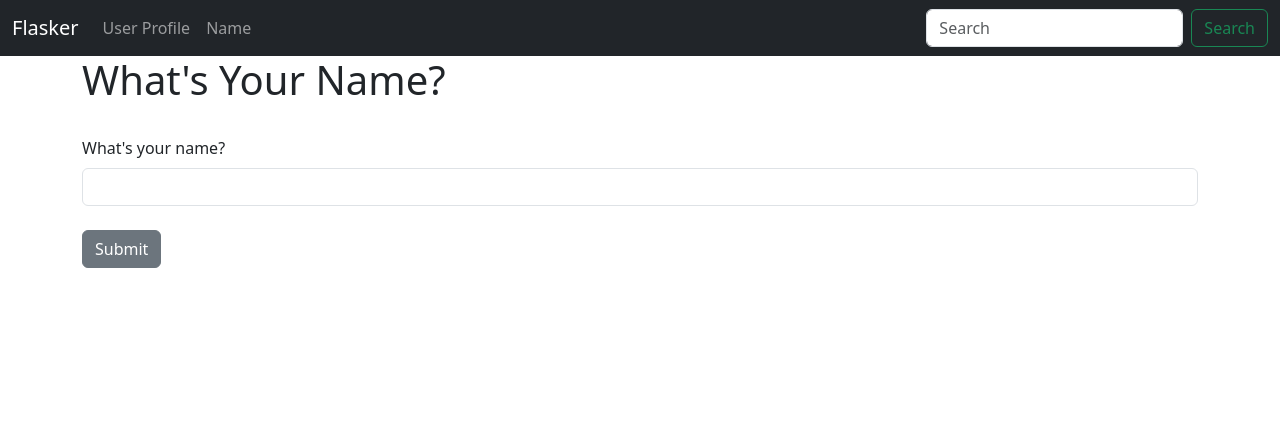
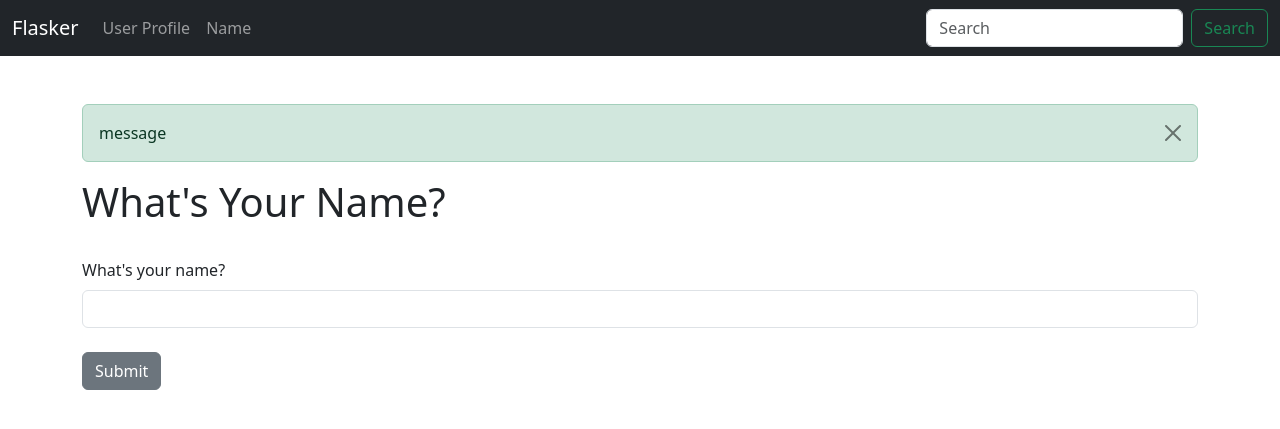
Before and after one commit to Alejoho/Flasker, a Flask app: page /name in a window 1280 px wide. Shown: the top 429 px of the page. Run offline with Flask 3, Linux system fonts and the light colour scheme; one stand-in notice (Sample message) is shown; some libraries are stand-ins or nearby versions.

Commit message:
End of the 6th video. Flash messages

```diff
--- a/app.py
+++ b/app.py
@@ -1,4 +1,4 @@
-from flask import Flask, render_template
+from flask import Flask, render_template, flash
 from flask_wtf import FlaskForm
 from wtforms import StringField, SubmitField
 from wtforms.validators import DataRequired
@@ -56,5 +56,6 @@ def name():
     if form.validate_on_submit():
         my_name = form.name.data
         form.name.data = ""
+        flash("Form submitted succesfully!")
 
     return render_template("name.html", name=my_name, form=form)
--- a/templates/name.html
+++ b/templates/name.html
@@ -1,6 +1,20 @@
 {% extends "base.html" %}
 
 {% block content %}
+<br>
+
+
+
+
+
+
+<br>
+{% for message in get_flashed_messages() %}
+<div class="alert alert-success alert-dismissible fade show" role="alert">
+    message
+    <button type="button" class="btn-close" data-bs-dismiss="alert" aria-label="Close"></button>
+</div>
+{% endfor %}
 
 {% if name %}
 <h1>Hello {{ name }}!!</h1>
```
